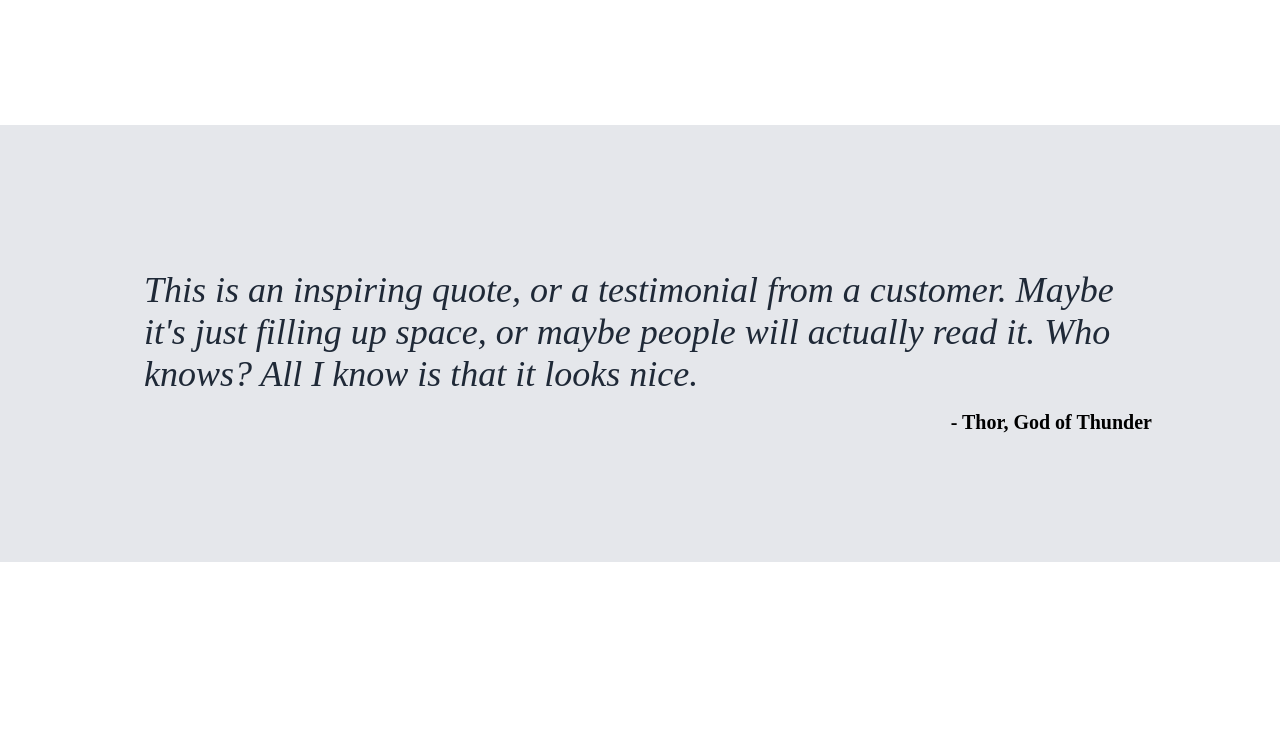
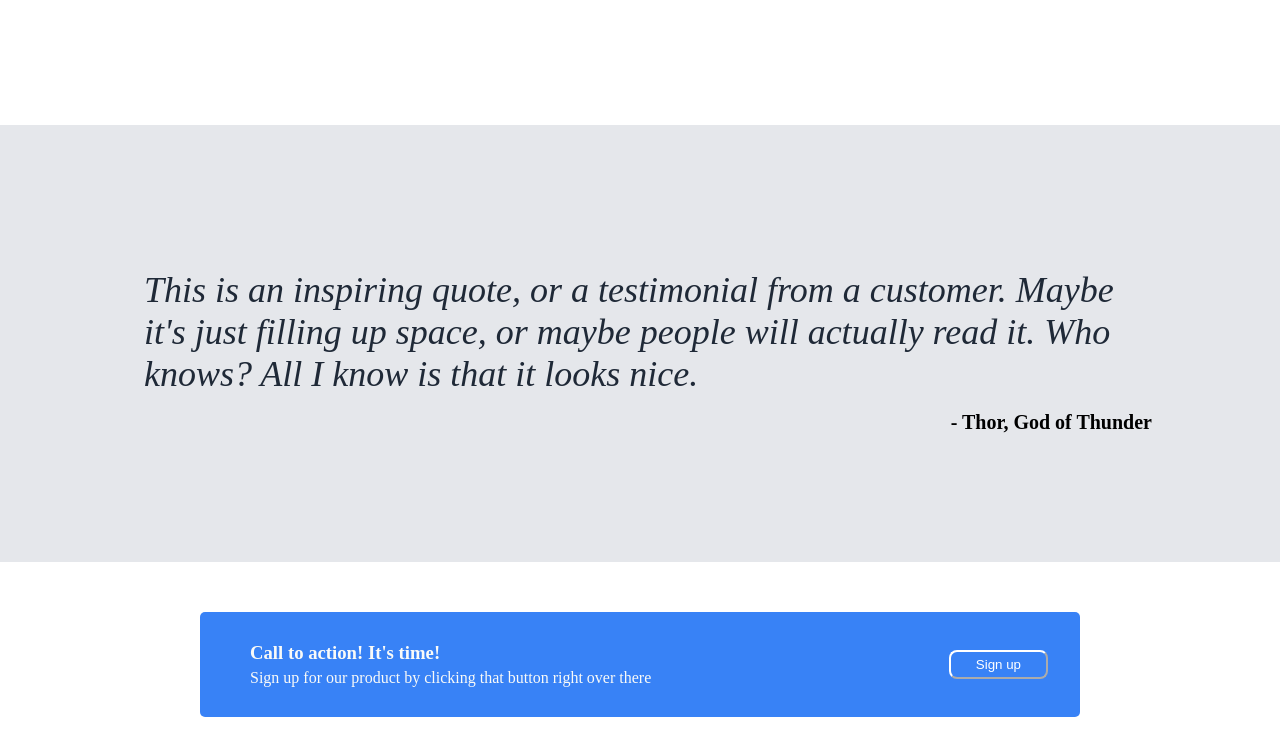
Before and after one commit to jackallen123/Landing-Page, a plain HTML site: page index.html in a window 1280 px wide. Shown: the part 890-1645 px from the top of the page. Before the commit the page ends 1452 px from the top, so only its background shows below. Drawn offline with Linux system fonts and the light colour scheme.

Commit message:
Modified index.html and style.css to add sign-up box to page

```diff
--- a/index.html
+++ b/index.html
@@ -69,6 +69,17 @@
         </div>
     </div>
 
-    <!-- Call to action -->
+    <!-- Sign-up box -->
+    <div class="sign-up">
+        <div class="text">
+            <h3>Call to action! It's time!</h3>
+            <p>Sign up for our product by clicking that button right over there</p>
+        </div>
+        <div class="sign-button">
+            <button>Sign up</button>
+        </div>
+    </div>
+
+
 </body>
 </html>
--- a/style.css
+++ b/style.css
@@ -130,4 +130,37 @@
     text-align: right;
 }
 
-/* Call to action */
+/* Sign-up */
+
+.sign-up {
+    background-color: #3882f6;
+    margin: 50px 200px;
+    padding: 20px 80x;
+    display: flex;
+    align-items: center;
+    border-radius: 5px;
+    border-color: none;
+}
+
+.text {
+    flex: 1;
+}
+
+.text p {
+    color: #f9faf8;
+    margin: 5px 30px 30px 50px;
+}
+
+.text h3 {
+    color: #f9faf8;
+    margin: 30px 0px 0px 50px;
+}
+
+.sign-button button {
+    color: #fff;
+    border-color: #fff;
+    border-radius: 8px;
+    background-color: #3882f6;
+    padding: 5px 25px;
+    margin-right: 32px;
+}
```
